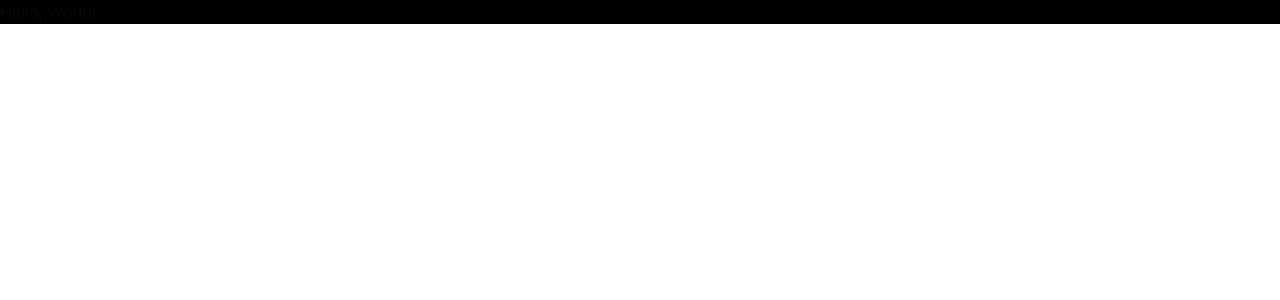
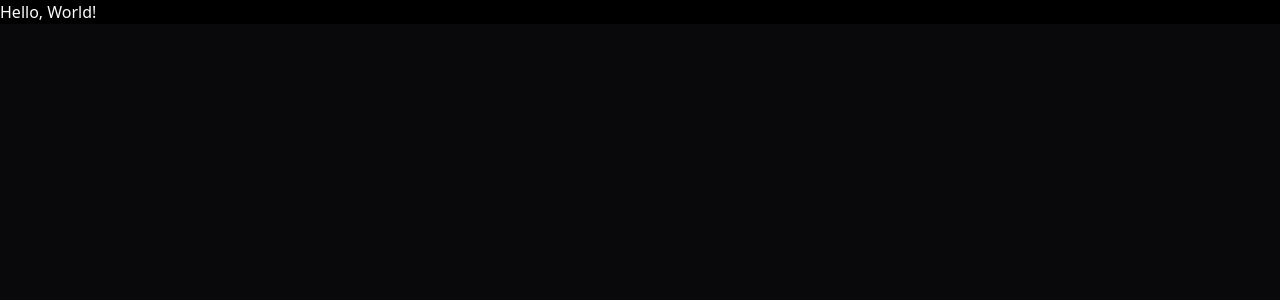
Before and after one commit to luciferro01/portfolio-v1, a Next.js app: page / in a window 1280 px wide. Shown: the top 300 px of the page. Built offline with nearby package versions, Linux system fonts and the light colour scheme.

Commit message:
chore: Add mini-svg-data-uri and next-themes dependencies, update tailwindcss-animate version

```diff
--- a/app/layout.tsx
+++ b/app/layout.tsx
@@ -1,6 +1,7 @@
 import type { Metadata } from "next";
 import { Inter } from "next/font/google";
 import "./globals.css";
+import { ThemeProvider } from "./provider";
 
 const inter = Inter({ subsets: ["latin"] });
 
@@ -16,7 +17,16 @@
 }>) {
   return (
     <html lang="en">
-      <body className={inter.className}>{children}</body>
+      <body>
+        <ThemeProvider
+          attribute="class"
+          defaultTheme="dark"
+          enableSystem
+          disableTransitionOnChange
+        >
+          {children}
+        </ThemeProvider>
+      </body>
     </html>
   );
 }
--- /dev/null
+++ b/app/provider.tsx
@@ -0,0 +1,9 @@
+"use client";
+
+import * as React from "react";
+import { ThemeProvider as NextThemesProvider } from "next-themes";
+import { type ThemeProviderProps } from "next-themes/dist/types";
+
+export function ThemeProvider({ children, ...props }: ThemeProviderProps) {
+  return <NextThemesProvider {...props}>{children}</NextThemesProvider>;
+}
--- a/package.json
+++ b/package.json
@@ -11,10 +11,13 @@
   "dependencies": {
     "clsx": "^2.1.1",
     "framer-motion": "^11.2.4",
+    "mini-svg-data-uri": "^1.4.4",
     "next": "14.2.3",
+    "next-themes": "^0.3.0",
     "react": "^18",
     "react-dom": "^18",
-    "tailwind-merge": "^2.3.0"
+    "tailwind-merge": "^2.3.0",
+    "tailwindcss-animate": "^1.0.7"
   },
   "devDependencies": {
     "@types/node": "^20",
```
Also changed, not shown: 1 other file (tests, documents, lock files or other folders).
